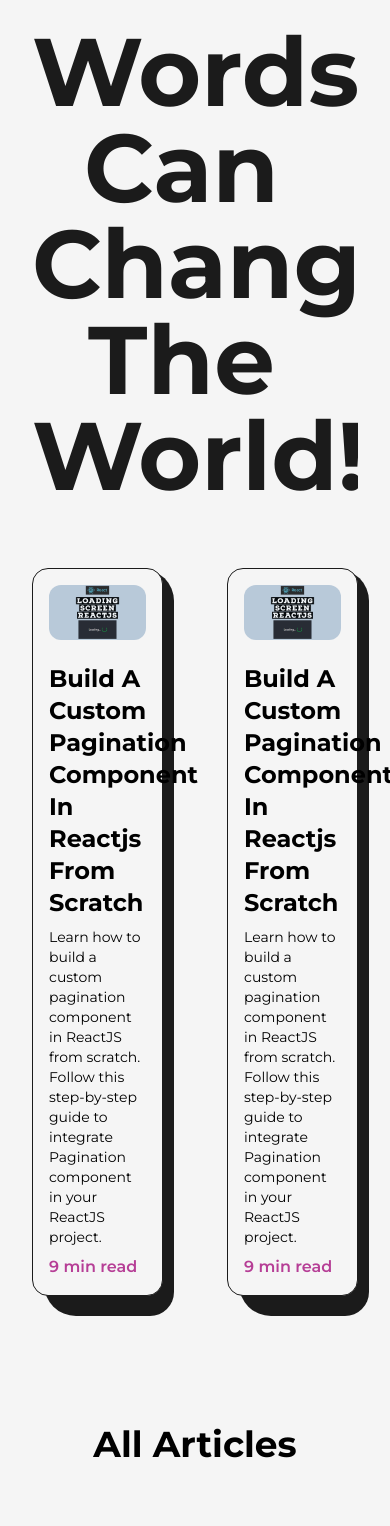
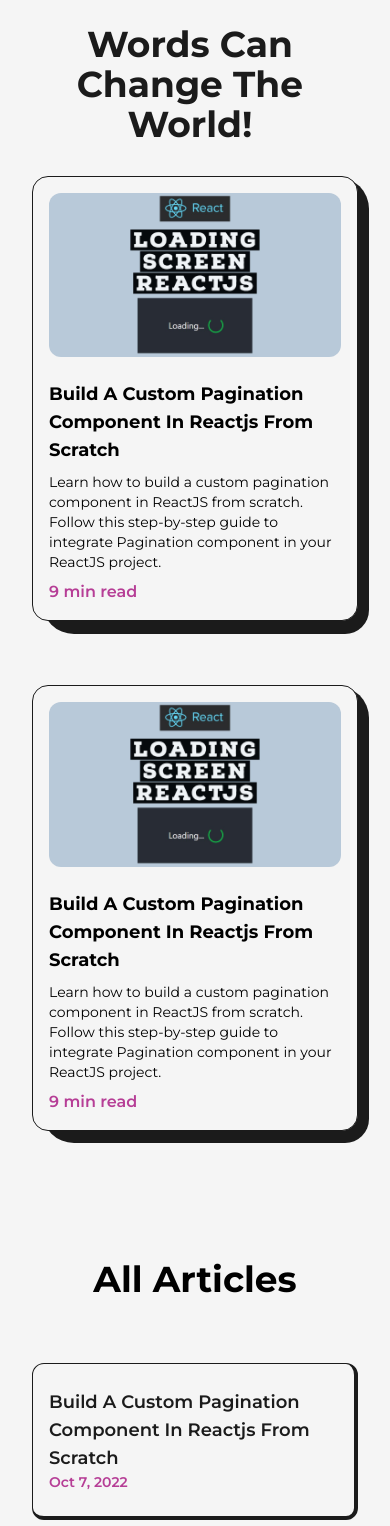
Before and after one commit to vivitian930/nextjs-portfolio-template, a Next.js app: page /articles in a window 390 px wide. Shown: the part 82-1608 px from the top of the page. Built offline with nearby package versions, Linux system fonts and the light colour scheme.

Commit message:
feat: responsive articles page

```diff
--- a/src/components/HireMe.js
+++ b/src/components/HireMe.js
@@ -6,7 +6,9 @@
   return (
     <div
       className="fixed left-4 bottom-4
-  flex items-center justify-center overflow-hidden md:right-8 md:left-auto md:top-0 md:bottom-auto md:absolute"
+  flex items-center justify-center overflow-hidden md:right-8 md:left-auto md:top-0 md:bottom-auto md:absolute
+  sm:right-0
+  "
     >
       <div className="w-48 h-auto flex items-center justify-center relative md:w-24">
         <CircularText
--- a/src/pages/articles.js
+++ b/src/pages/articles.js
@@ -33,7 +33,7 @@
       onMouseMove={handleMouse}
       onMouseLeave={handleMouseLeave}
     >
-      <h2 className="capitalize text-xl font-semibold hover:underline">
+      <h2 className="capitalize text-xl font-semibold hover:underline md:text-lg">
         {title}
       </h2>
       <FramerImage
@@ -41,7 +41,7 @@
         ref={imgRef}
         src={img}
         alt={title}
-        className="z-10 w-96 h-auto hidden absolute rounded-lg"
+        className="z-10 w-96 h-auto hidden absolute rounded-lg md:!hidden"
       />
     </Link>
   )
@@ -73,7 +73,7 @@
         />
       </Link>
       <Link href={link} target="_blank">
-        <h2 className="my-2 mt-4 capitalize  text-2xl font-bold hover:underline">
+        <h2 className="my-2 mt-4 capitalize  text-2xl font-bold hover:underline xs:text-lg">
           {title}
         </h2>
       </Link>
@@ -93,10 +93,16 @@
       viewport={{ once: true }}
       className="relative w-full p-4 py-6 my-4 rounded-xl flex items-center justify-between
     bg-light text-dark first:mt-0 border border-solid border-dark border-r-4 border-b-4
-    dark:border-light dark:bg-dark dark:text-light"
+    dark:border-light dark:bg-dark dark:text-light
+    sm:flex-col
+    "
     >
       <MovingImage title={title} img={img} link={link} />
-      <span className="text-primary font-semibold pl-4 dark:text-primaryDark">
+      <span
+        className="text-primary font-semibold pl-4 dark:text-primaryDark
+      sm:self-start sm:pl-0 xs:text-sm
+      "
+      >
         {date}
       </span>
     </motion.li>
@@ -112,8 +118,11 @@
       </Head>
       <main className="w-full flex flex-col items-center justify-center overflow-hidden dark:text-light">
         <Layout className="pt-16">
-          <AnimatedText text="Words Can Change The World!" className="mb-16" />
-          <ul className="grid grid-cols-2 gap-16">
+          <AnimatedText
+            text="Words Can Change The World!"
+            className="mb-16 lg:!text-7xl sm:mb-8 sm:!text-6xl xs:!text-4xl"
+          />
+          <ul className="grid grid-cols-2 gap-16 lg:gap-8 md:grid-cols-1 md:gap-y-16">
             <FeaturedArticle
               title="Build A Custom Pagination Component In Reactjs From Scratch"
               summary="Learn how to build a custom pagination component in ReactJS from scratch.
```
